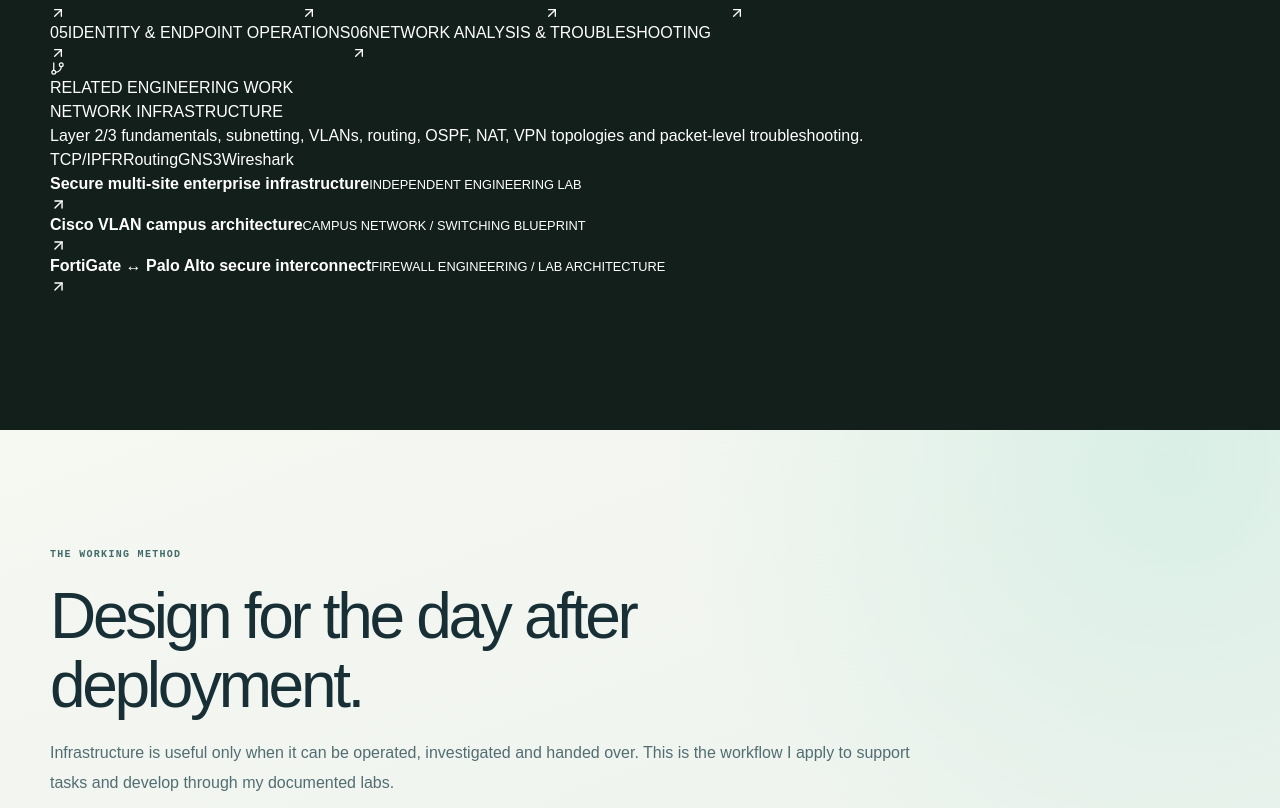
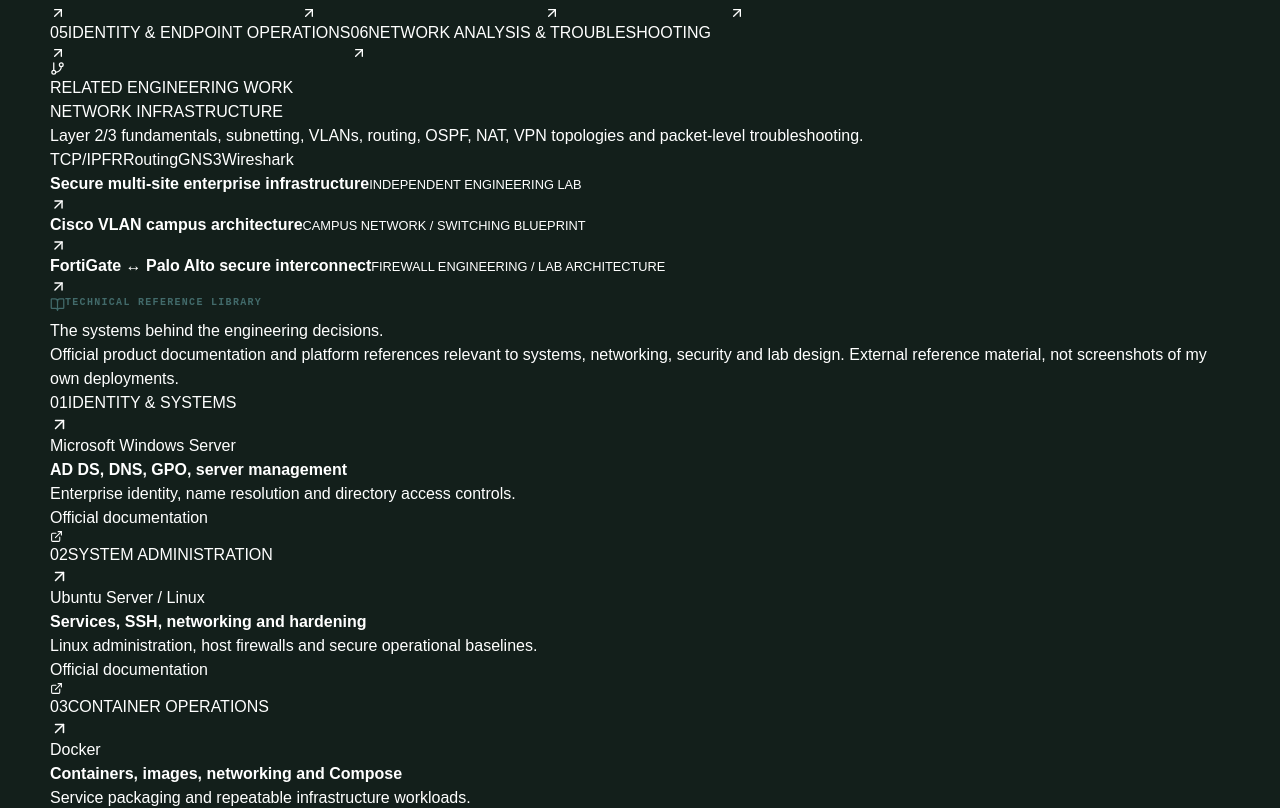
Before and after one commit to tahazitan/taha-zitane-portfolio, a Next.js app: page / in a window 1280 px wide. Shown: the part 9614-10422 px from the top of the page. Built offline with nearby package versions, Linux system fonts and the light colour scheme.

Commit message:
Integrate genuine official technical source references into the portfolio's existing expertise section

```diff
--- a/src/components/Home.tsx
+++ b/src/components/Home.tsx
@@ -6,6 +6,7 @@ import LocaleSetup from "./LocaleSetup";
 import ProjectExplorer from "./ProjectExplorer";
 import SourceTopology from "./SourceTopology";
 import SkillEvidence from "./SkillEvidence";
+import TechnologyReferences from "./TechnologyReferences";
 import {professional} from "@/data/professional";
 import {content,githubUrl,linkedInUrl,mailUrl,phoneNumber,prettyPhoneNumber,Locale} from "@/data/content";
 
@@ -79,7 +80,7 @@ export default function Home({locale}:{locale:Locale}){
     <Reveal delay={.1}><h3>{credentials.trainingTitle}</h3><div className="training-list">{credentials.courses.map(item=><div className="training-item" key={item.name}><div><strong>{item.name}</strong><span>{item.provider}</span></div><small>{item.kind}</small></div>)}</div><p className="education-footnote">{credentials.note}</p></Reveal></div>
    </div></section>
 
-   <section className="expertise-section" id="expertise" aria-labelledby="expertise-title"><div className="container-xl"><Reveal className="section-heading"><span className="section-number light-number">{c.capabilitiesKicker}</span><div className="heading-row"><h2 id="expertise-title">{c.capabilitiesTitle}</h2><p>{c.capabilitiesSub}</p></div></Reveal><div className="capability-grid">{c.capabilities.map(cap=><Reveal key={cap.n}><article className="capability-card"><span className="cap-no">{cap.n}</span><h3>{cap.title}</h3><p>{cap.description}</p><span className="cap-tech">{cap.tech}</span></article></Reveal>)}</div><SkillEvidence locale={locale}/></div></section>
+   <section className="expertise-section" id="expertise" aria-labelledby="expertise-title"><div className="container-xl"><Reveal className="section-heading"><span className="section-number light-number">{c.capabilitiesKicker}</span><div className="heading-row"><h2 id="expertise-title">{c.capabilitiesTitle}</h2><p>{c.capabilitiesSub}</p></div></Reveal><div className="capability-grid">{c.capabilities.map(cap=><Reveal key={cap.n}><article className="capability-card"><span className="cap-no">{cap.n}</span><h3>{cap.title}</h3><p>{cap.description}</p><span className="cap-tech">{cap.tech}</span></article></Reveal>)}</div><SkillEvidence locale={locale}/><TechnologyReferences locale={locale}/></div></section>
 
    <section className="engineering-method" aria-labelledby="engineering-method-title">
      <div className="container-xl">
```
